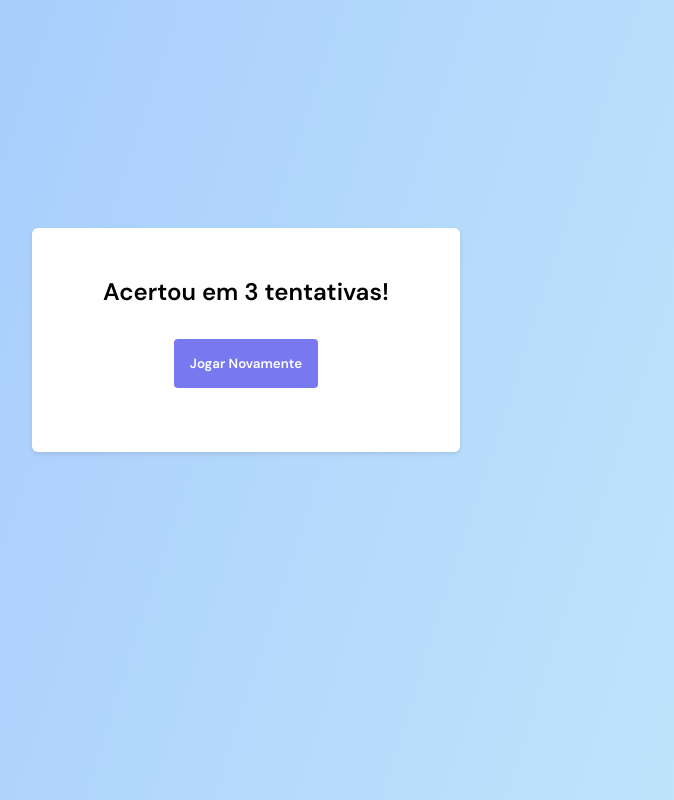
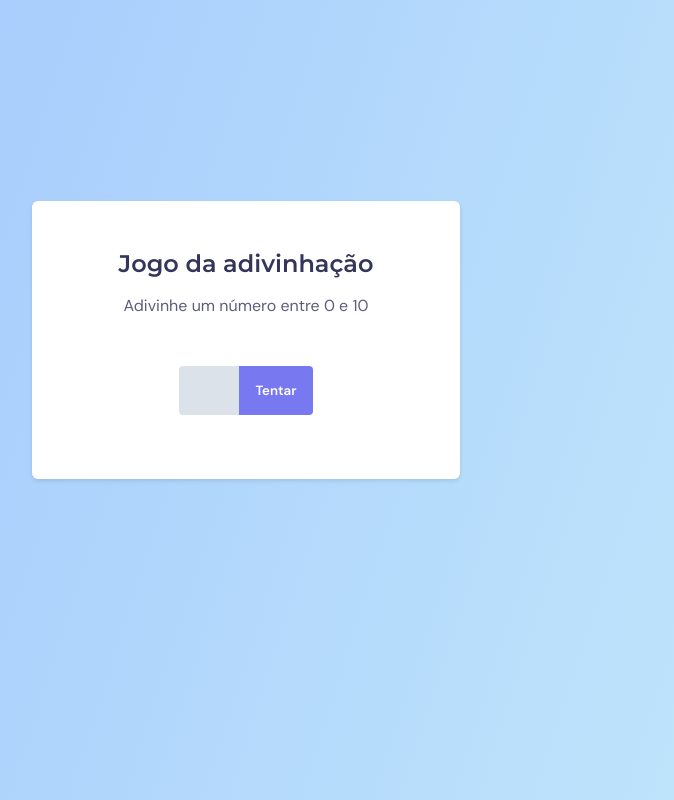
Before and after one commit to iCaioReis/Explorer-Stage05-Atividade-Jogo-De-Adivinhacao, a plain HTML site: page index.html in a window 1280 px wide. Shown: the whole page, without its empty margins (394-1068 px from the left). Drawn offline with Linux system fonts and the light colour scheme.

Commit message:
Starting javascript file

```diff
--- a/index.html
+++ b/index.html
@@ -17,23 +17,24 @@
 
 <body>
     <main>
-        <div class="screen1 hide">
+        <div class="screen1">
 
 
         <h1>Jogo da adivinhação</h1>
         <p>Adivinhe um número entre 0 e 10</p>
 
         <form action="">
-            <input type="number">
-            <button>Tentar</button>
+            <input type="number" id="inputNumber">
+            <button onclick="handleClick(event)">Tentar</button>
         </form>
     </div>
 
-    <div class="screen2">
+    <div class="screen2 hide">
         <h2>Acertou em 3 tentativas!</h2>
         <button>Jogar Novamente</button>
     </div>
     </main>
+
+    <script src="./main.js"></script>
 </body>
-
 </html>
--- /dev/null
+++ b/main.js
@@ -0,0 +1,6 @@
+function handleClick(event) {
+    event.preventDefault()
+
+    const inputNumber = document.querySelector("#inputNumber")
+    console.log(inputNumber.value)
+}
```
